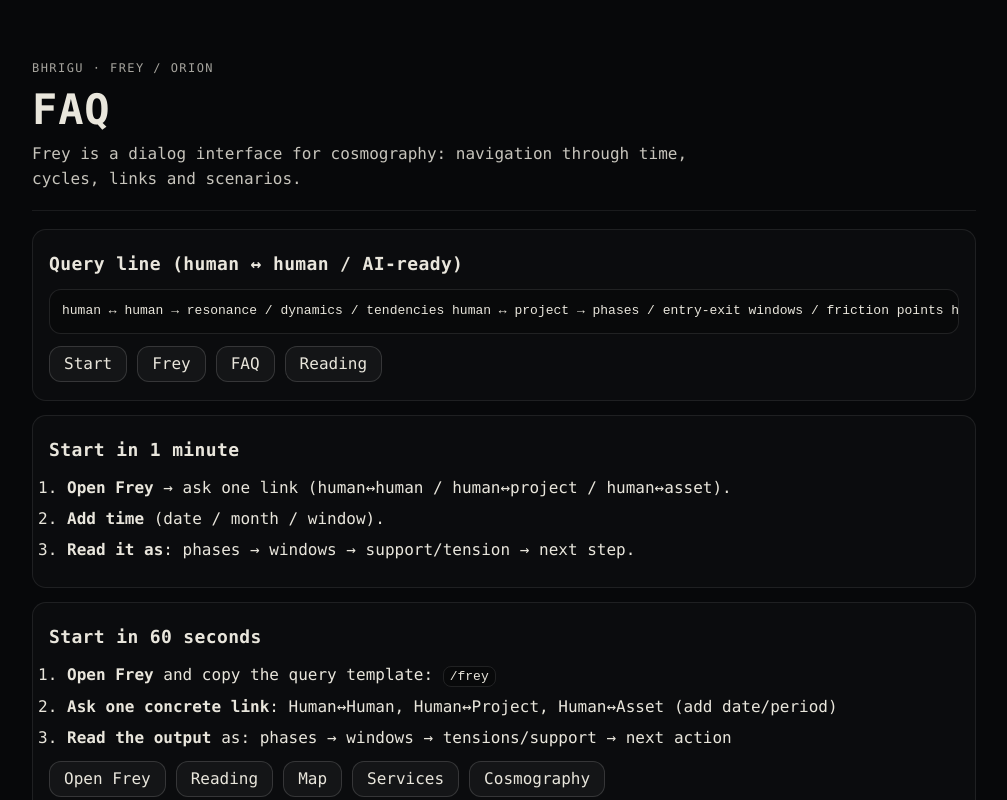
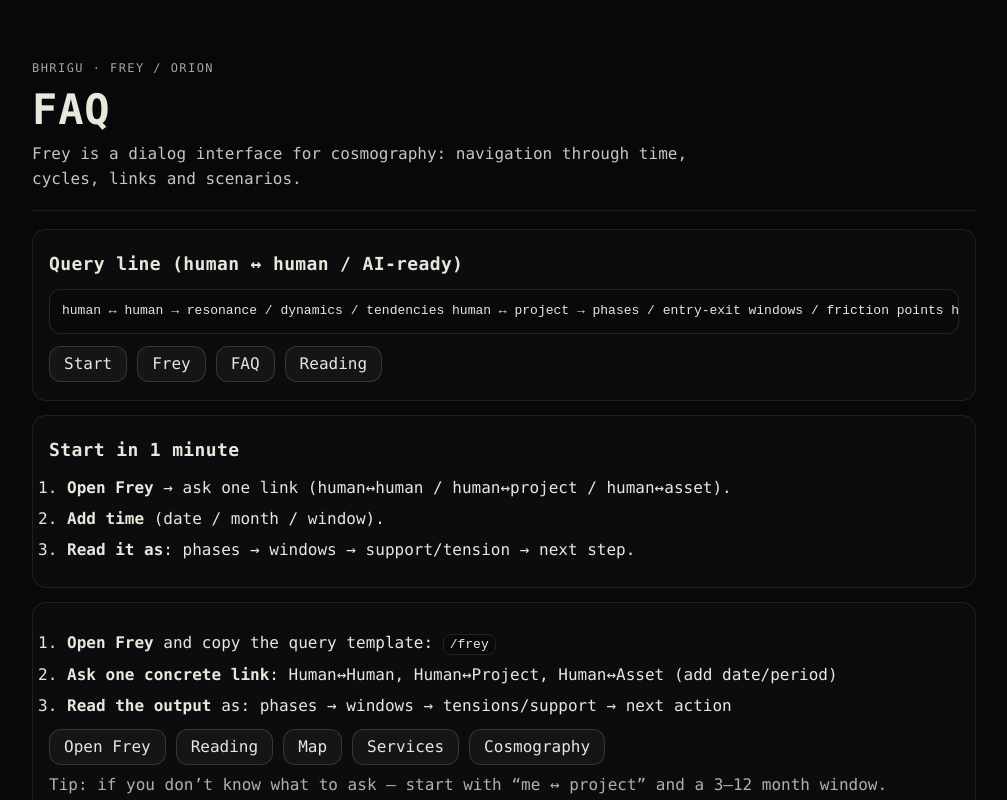
Before and after one commit to AiBhrigu/bhrigu-portal, a Next.js app: page /faq in a window 1280 px wide. Shown: the top 800 px of the page, without its empty margins (136-1143 px from the left). Built offline with nearby package versions, Linux system fonts and the light colour scheme.

Commit message:
polish: make FAQ visible everywhere + unify start/canon copy

```diff
--- a/pages/faq.js
+++ b/pages/faq.js
@@ -47,7 +47,7 @@ user ↔ scenario → relevance / maturity / decision nodes</pre>
           </section>
 
           <section className="card">
-            <h2>Start in 60 seconds</h2>
+
             <ol className="ol">
               <li><strong>Open Frey</strong> and copy the query template: <code>/frey</code></li>
               <li><strong>Ask one concrete link</strong>: Human↔Human, Human↔Project, Human↔Asset (add date/period)</li>
```
